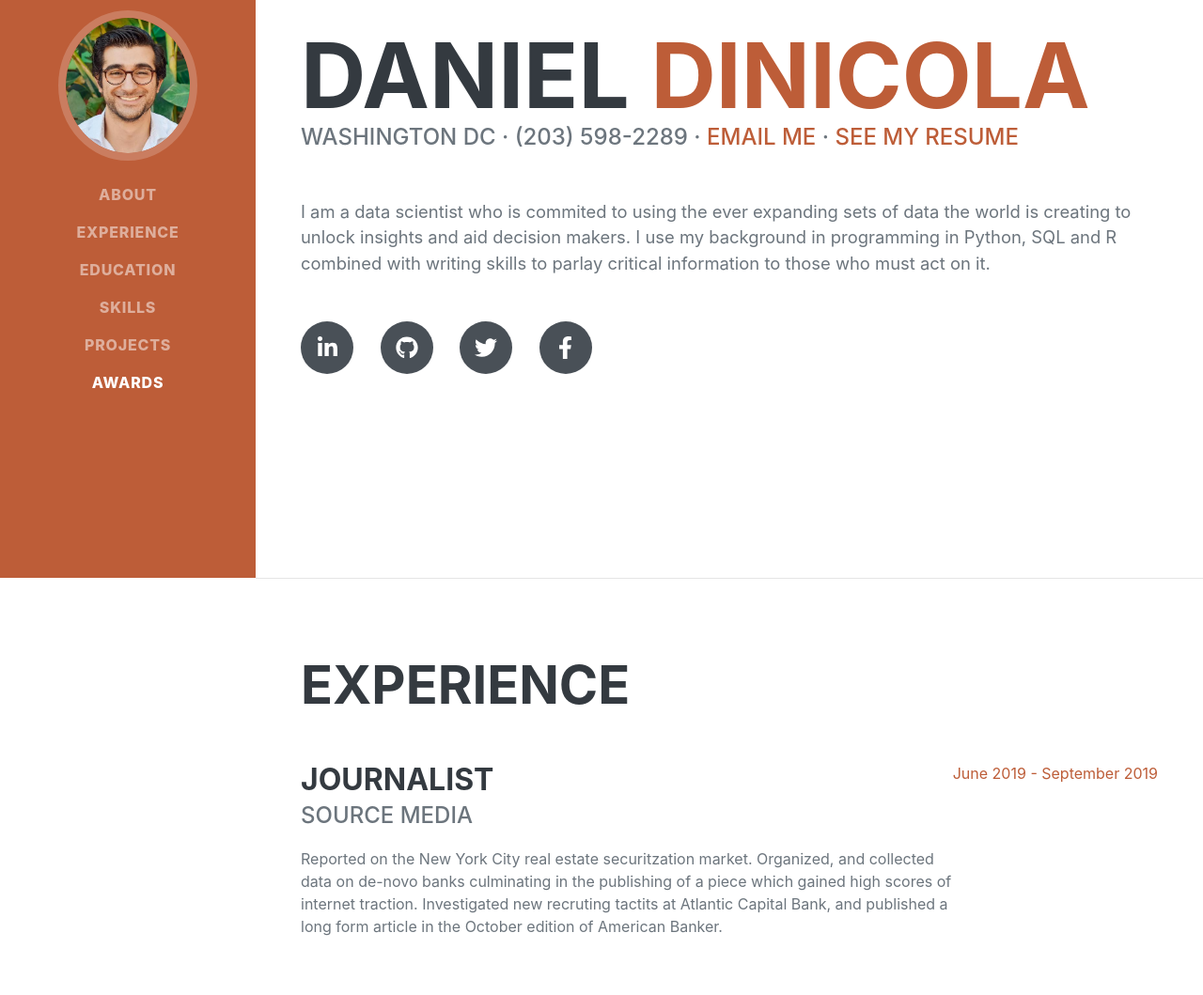
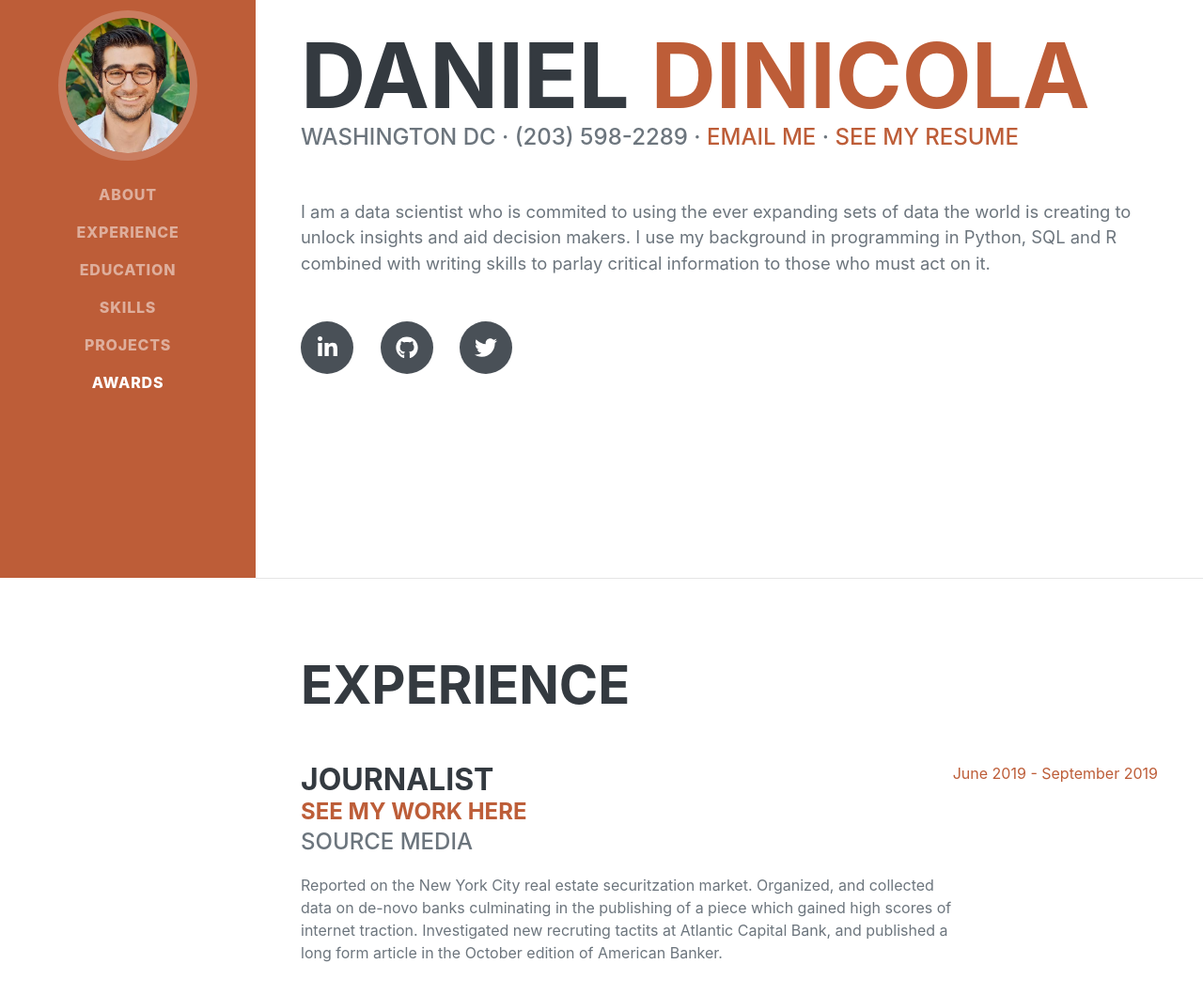
Before and after one commit to Daniel-Lazi00816/Daniel-Lazi00816.github.io, a plain HTML site: page index.html in a window 1280 px wide. Shown: the part 185-1244 px from the top of the page at 94% size. Drawn offline with nearby package versions, Linux system fonts and the light colour scheme; a web font is replaced by a local one.

Commit message:
another commit

```diff
--- a/index.html
+++ b/index.html
@@ -54,7 +54,7 @@
                         <a class="social-icon" href="https://www.linkedin.com/in/daniel-dinicola/"><i class="fab fa-linkedin-in"></i></a>
                         <a class="social-icon" href="https://github.com/Daniel-Lazi00816"><i class="fab fa-github"></i></a>
                         <a class="social-icon" href="https://twitter.com/aSeriousBlog"><i class="fab fa-twitter"></i></a>
-                        <a class="social-icon" href="#"><i class="fab fa-facebook-f"></i></a>
+                        <!--a class="social-icon" href="#"><i class="fab fa-facebook-f"></i></a-->
                     </div>
                 </div>
             </section>
@@ -66,6 +66,7 @@
                     <div class="d-flex flex-column flex-md-row justify-content-between mb-5">
                         <div class="flex-grow-1">
                             <h3 class="mb-0">Journalist</h3>
+                            <h4 class="mb-0"> <a href="https://www.americanbanker.com/author/daniel-dinicola">See My Work Here</a></h3>
                             <div class="subheading mb-3">Source Media</div>
                             <p>Reported on the New York City real estate securitzation market. Organized, and collected data on de-novo banks culminating in the publishing of a piece which gained high scores of internet traction. Investigated new recruting tactits at Atlantic Capital Bank, and published a long form article in the October edition of American Banker. </p>
                         </div>
```
